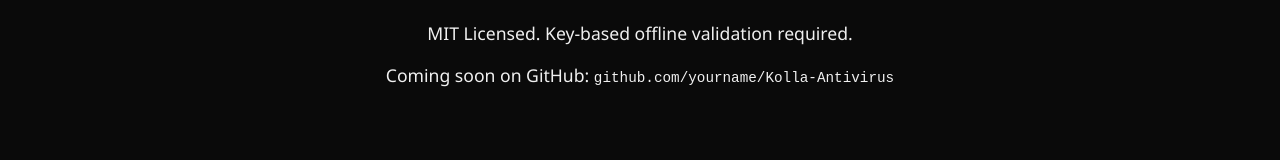
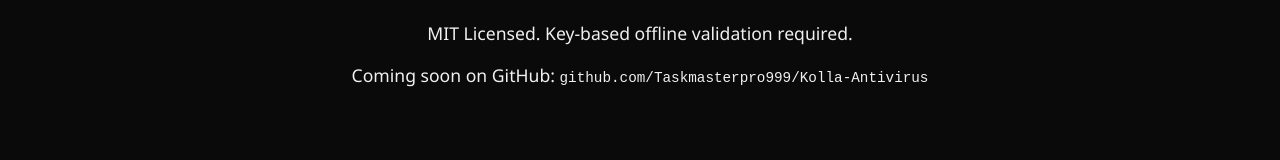
Before and after one commit to Taskmasterpro999/Kolla-Antivirus, a plain HTML site: page index.html in a window 1280 px wide. Shown: the part 954-1114 px from the top of the page. Drawn offline with Linux system fonts and the light colour scheme.

Commit message:
Update index.html

```diff
--- a/index.html
+++ b/index.html
@@ -35,7 +35,7 @@
   <section class="download">
     <h2>📦 Download & License</h2>
     <p>MIT Licensed. Key-based offline validation required.</p>
-    <p>Coming soon on GitHub: <code>github.com/yourname/Kolla-Antivirus</code></p>
+    <p>Coming soon on GitHub: <code>github.com/Taskmasterpro999/Kolla-Antivirus</code></p>
   </section>
 
   <footer>
```
